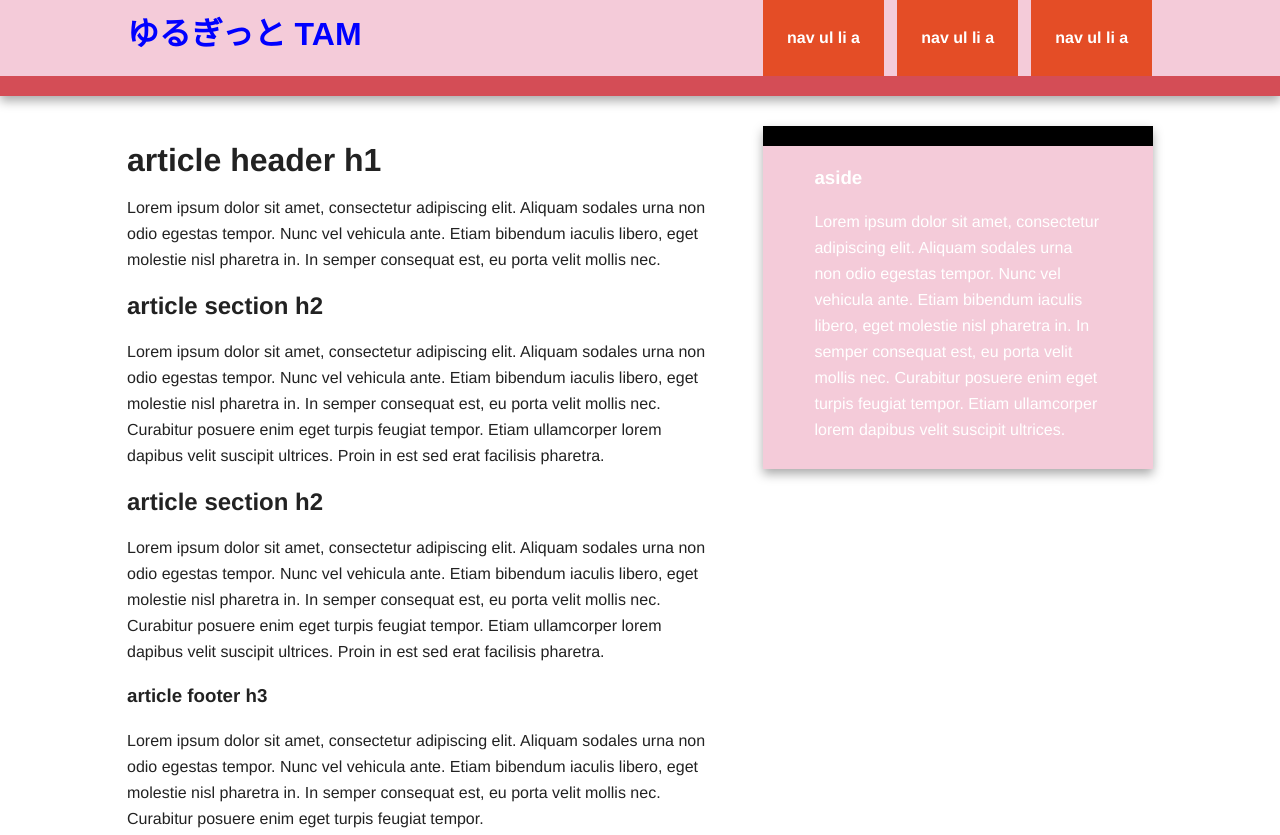
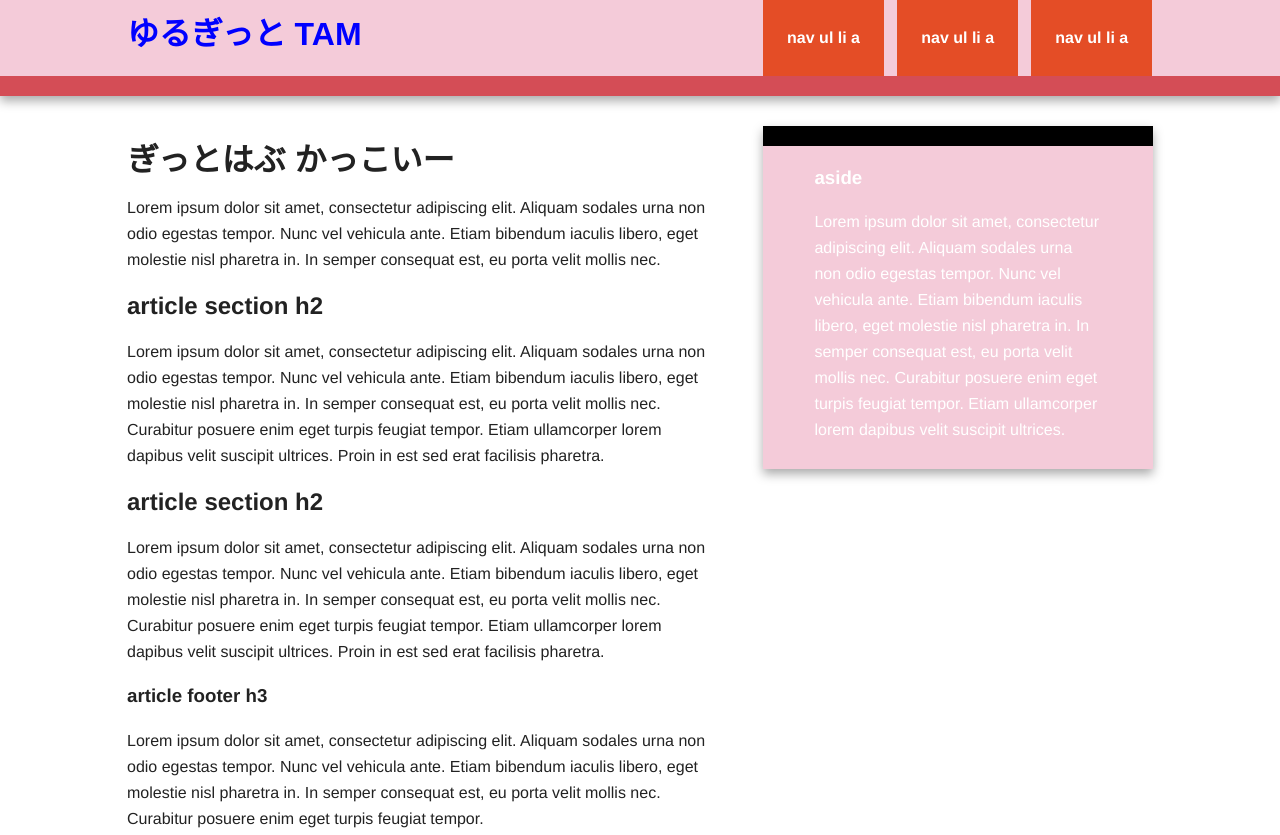
Before and after one commit to tanakahisateru/yurugit, a plain HTML site: page index.html in a window 1280 px wide. Shown: the top 835 px of the page. Drawn offline with nearby package versions, Linux system fonts and the light colour scheme.

Commit message:
GitHubで編集しました

```diff
--- a/index.html
+++ b/index.html
@@ -32,7 +32,7 @@
 
                 <article>
                     <header>
-                        <h1>article header h1</h1>
+                        <h1>ぎっとはぶ かっこいー</h1>
                         <p>Lorem ipsum dolor sit amet, consectetur adipiscing elit. Aliquam sodales urna non odio egestas tempor. Nunc vel vehicula ante. Etiam bibendum iaculis libero, eget molestie nisl pharetra in. In semper consequat est, eu porta velit mollis nec.</p>
                     </header>
                     <section>
```
